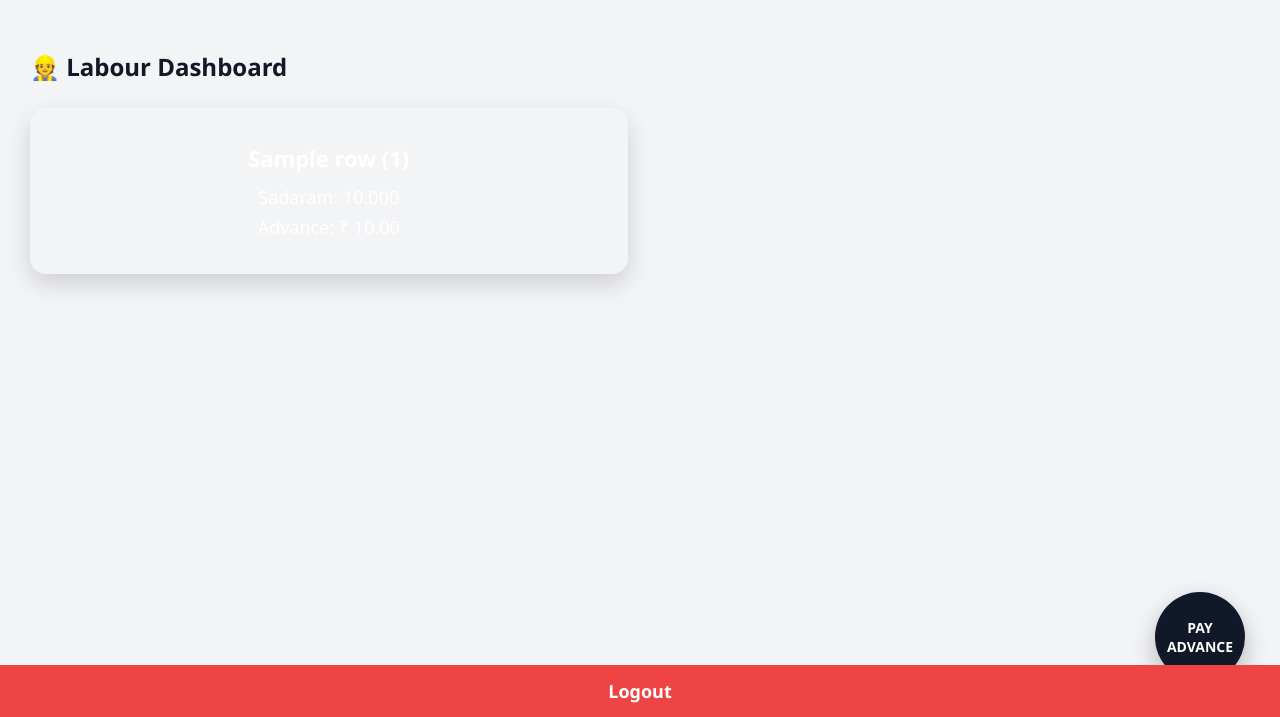
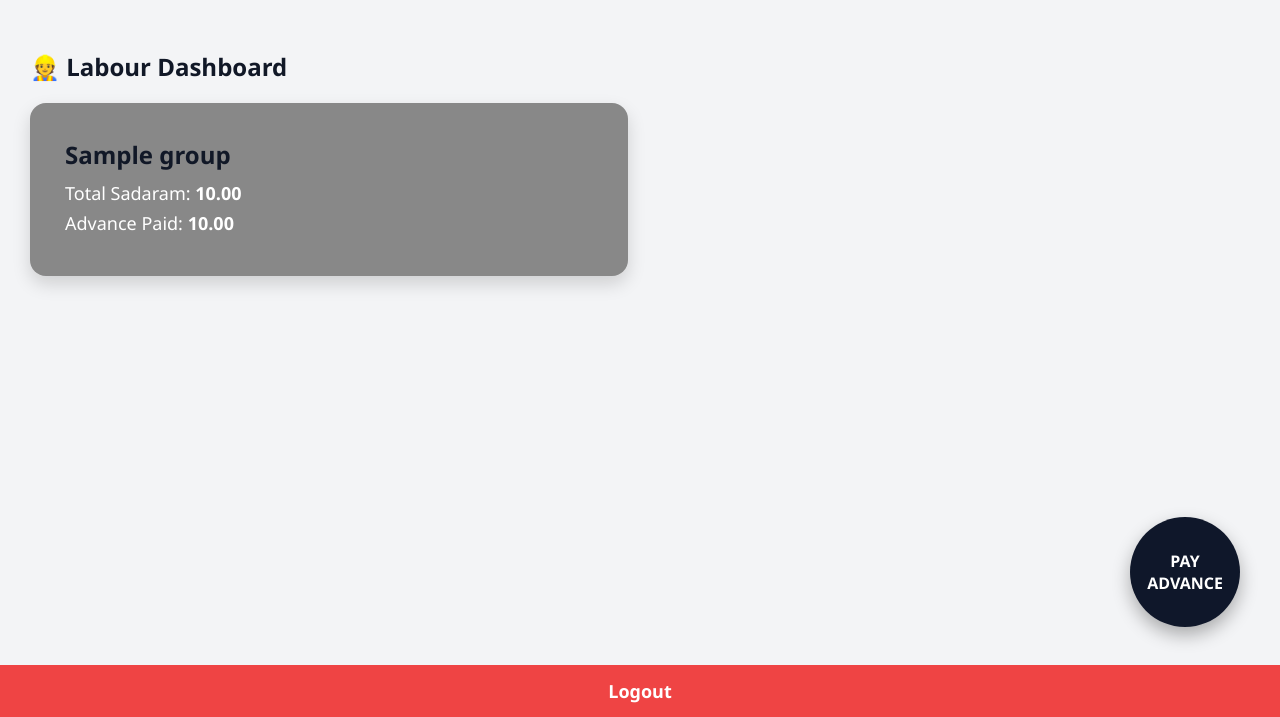
Before and after one commit to bachammahesh-cyber/srinivasa-mines, a Flask app: template templates/labour_dashboard.html in a window 1280 px wide. Shown: the part 83-800 px from the top of the page. Run offline with Flask 3, Linux system fonts and the light colour scheme; the template is opened without the code that fills it: most values are stand-ins (such as "Sample title", 1, 10 or a date in 2020); some libraries are stand-ins or nearby versions.

Commit message:
Restore labour boxes with pay advance circle

```diff
--- a/templates/labour_dashboard.html
+++ b/templates/labour_dashboard.html
@@ -1,72 +1,51 @@
 {% extends "base.html" %}
 {% block content %}
 
-<h2 style="margin-bottom:25px;">👷 Labour Dashboard</h2>
+<h2 style="margin-bottom:20px;">👷 Labour Dashboard</h2>
 
-<div style="
-    display:grid;
-    grid-template-columns:repeat(2,1fr);
-    gap:25px;
-    position:relative;
-">
+<div style="display:grid;grid-template-columns:repeat(2,1fr);gap:25px;">
 
-    {% for r in rows %}
-
-    <a href="/labour-details/{{ r[0] }}" style="text-decoration:none;">
+    {% for g in groups %}
+    <a href="/labour-details/{{ g.code }}" style="text-decoration:none;">
         <div style="
-            background:{{ r[4] }};
+            background: {{ g.color }};
             color:white;
-            padding:35px 20px;
+            padding:35px;
             border-radius:16px;
-            text-align:center;
-            box-shadow:0 10px 25px rgba(0,0,0,0.15);
-            transition:0.2s;
+            box-shadow:0 8px 18px rgba(0,0,0,0.15);
         ">
-
-            <div style="font-size:22px;font-weight:bold;margin-bottom:12px;">
-                {{ r[1] }} ({{ r[0] }})
-            </div>
-
-            <div style="font-size:18px;margin-bottom:6px;">
-                Sadaram: {{ "%.3f"|format(r[2]) }}
-            </div>
-
-            <div style="font-size:18px;">
-                Advance: ₹ {{ "%.2f"|format(r[3]) }}
-            </div>
-
+            <h2 style="margin:0 0 10px 0;">{{ g.name }}</h2>
+            <p style="margin:6px 0;font-size:18px;">
+                Total Sadaram: <b>{{ "%.2f"|format(g.sadaram) }}</b>
+            </p>
+            <p style="margin:6px 0;font-size:18px;">
+                Advance Paid: <b>{{ "%.2f"|format(g.advance) }}</b>
+            </p>
         </div>
     </a>
-
     {% endfor %}
 
 </div>
 
-<!-- ROUND PAY BUTTON -->
-
-<div style="
+<!-- PAY ADVANCE CIRCLE -->
+<a href="/pay-labour" style="
     position:fixed;
-    bottom:35px;
-    right:35px;
+    bottom:90px;
+    right:40px;
+    width:110px;
+    height:110px;
+    background:#0f172a;
+    color:white;
+    border-radius:50%;
+    display:flex;
+    align-items:center;
+    justify-content:center;
+    text-align:center;
+    font-weight:bold;
+    text-decoration:none;
+    box-shadow:0 8px 18px rgba(0,0,0,0.3);
 ">
-    <a href="/pay-labour" style="text-decoration:none;">
-        <div style="
-            width:90px;
-            height:90px;
-            border-radius:50%;
-            background:#111827;
-            color:white;
-            display:flex;
-            align-items:center;
-            justify-content:center;
-            font-size:14px;
-            font-weight:bold;
-            text-align:center;
-            box-shadow:0 10px 25px rgba(0,0,0,0.25);
-        ">
-            PAY<br>ADVANCE
-        </div>
-    </a>
-</div>
+    PAY<br>ADVANCE
+</a>
 
 {% endblock %}
```
